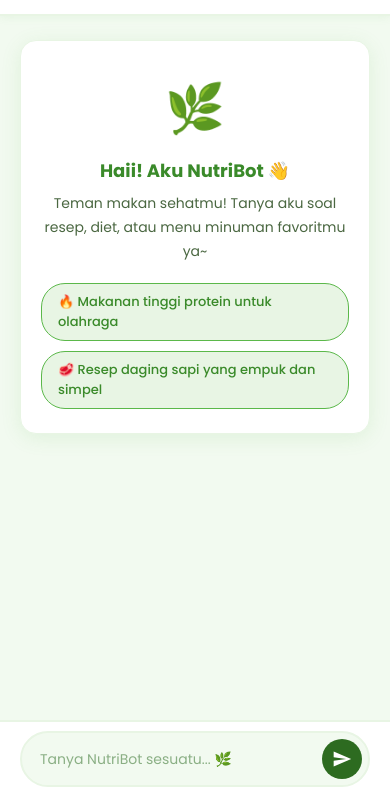
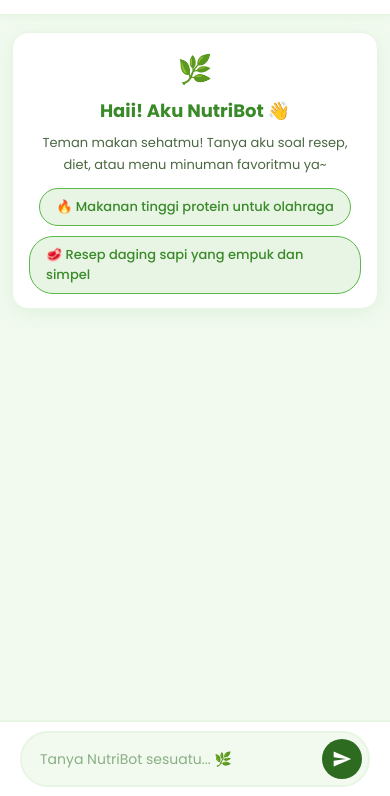
Before and after one commit to anabhidev/NutriBot, a website: page index.html in a window 390 px wide. Shown: the part 48-844 px from the top of the page. Drawn offline with Linux system fonts and the light colour scheme.

Commit message:
Update index.html

```diff
--- a/index.html
+++ b/index.html
@@ -59,10 +59,10 @@ html, body { height: 100%; font-family: 'Poppins', sans-serif; background: var(-
 .chat-wrapper { flex: 1; overflow-y: auto; padding: 24px 20px; display: flex; flex-direction: column; gap: 16px; }
 
 /* ===== WELCOME BOX ===== */
-.welcome-box { display: flex; flex-direction: column; align-items: center; text-align: center; padding: 32px 20px 24px; background: var(--white); border-radius: var(--radius); box-shadow: var(--shadow); border: 1.5px solid var(--green-light); max-width: 600px; margin: 0 auto; width: 100%; }
-.welcome-avatar { font-size: 48px; margin-bottom: 12px; }
+.welcome-box { display: flex; flex-direction: column; align-items: center; text-align: center; padding: 20px 20px 16px; background: var(--white); border-radius: var(--radius); box-shadow: var(--shadow); border: 1.5px solid var(--green-light); max-width: 600px; margin: 0 auto; width: 100%; }
+.welcome-avatar { font-size: 36px; margin-bottom: 8px; }
 .welcome-title { font-size: 22px; font-weight: 700; color: var(--green-dark); margin-bottom: 8px; }
-.welcome-sub { font-size: 14px; color: var(--text-mid); line-height: 1.7; margin-bottom: 20px; }
+.welcome-sub { font-size: 14px; color: var(--text-mid); line-height: 1.7; margin-bottom: 14px; }
 
 /* ===== QUICK QUESTIONS ===== */
 .quick-questions { display: flex; flex-wrap: wrap; gap: 10px; justify-content: center; width: 100%; }
@@ -129,6 +129,10 @@ html, body { height: 100%; font-family: 'Poppins', sans-serif; background: var(-
   .header-logo { height: 28px; }
   .header-tagline { display: none; }
   .welcome-title { font-size: 18px; }
+  .welcome-box { padding: 16px 16px 14px; }
+  .welcome-avatar { font-size: 28px; margin-bottom: 6px; }
+  .welcome-sub { font-size: 13px; margin-bottom: 12px; }
+  .chat-wrapper { padding: 16px 12px; }
   .message-bubble { max-width: 88%; }
 }
   </style>
```
